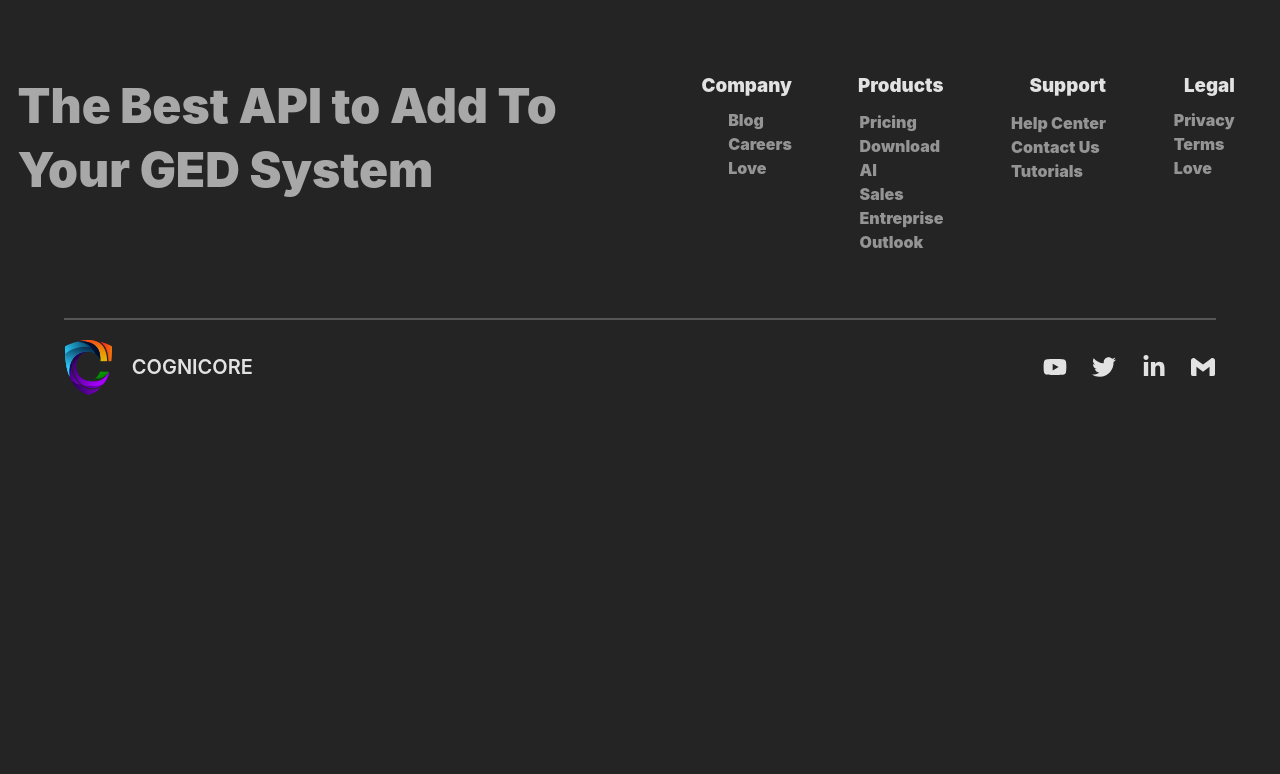
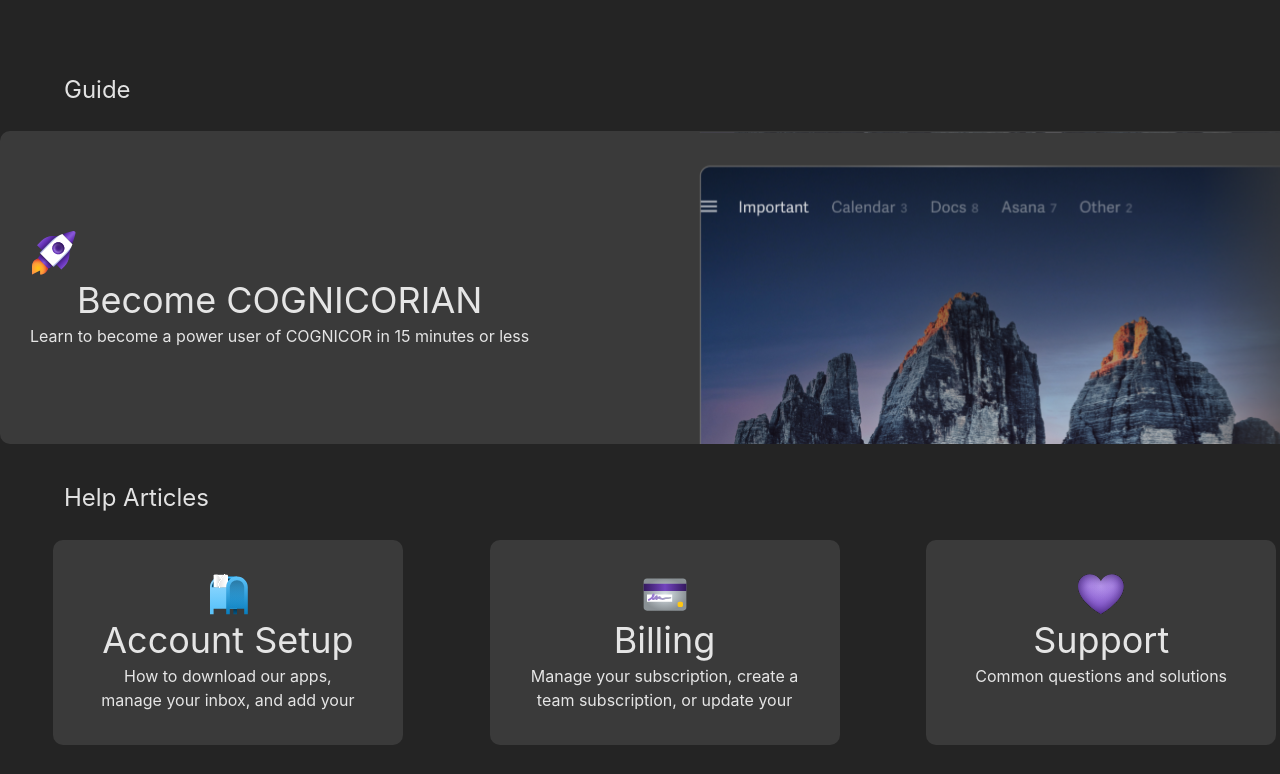
Before and after one commit to Push-force-MICROHACK/Website, a React (Vite) app: page / in a window 1280 px wide. Shown: the part 1300-2074 px from the top of the page. Before the commit the page ends 1715 px from the top, so only its background shows below. Built offline with nearby package versions, Linux system fonts and the light colour scheme; the HTML template or start-up script is replaced by a standard one.

Commit message:
des modif

```diff
--- /dev/null
+++ b/src/Components/Cards/Cards.css
@@ -0,0 +1,31 @@
+.cards{
+    width: 350px;
+    height: 205px;
+    border-radius: 10px;
+    background-color: #FFFFFF1A;
+    text-align: center;
+    display: flex;
+    flex-direction: column;
+    justify-content: center;
+    align-items: center;
+    margin-inline: 13%;
+}
+.cards .cardsimg{
+    width: 47.99px;
+    height: 43.19px;
+}
+.cards .title{
+    font-weight: 400;
+    font-size: 36px;
+    line-height: 48px;
+    text-align: center;
+}
+.cards .para{
+    max-width: 300px;
+    font-weight: 400;
+    font-size: 16px;
+    line-height: 24px;
+    text-align: center;
+    width: 334px;
+    height: 48px;
+}
--- /dev/null
+++ b/src/Components/Cards/Cards.jsx
@@ -0,0 +1,11 @@
+import React from 'react'
+import "./Cards.css"
+export default function Cards({icon, title, description}) {
+  return (
+    <div className='cards'>
+      <img src={icon} className='cardsimg' alt='erreur' />
+      <h3 className='title' > {title}</h3>
+      <p className='para' >{description}</p>
+    </div>
+  )
+}
--- a/src/Components/Footer/Footer.css
+++ b/src/Components/Footer/Footer.css
@@ -1,9 +1,17 @@
+.footersections {
+    background: linear-gradient(to right, #5CC3FA47, #5c66fa00),
+                linear-gradient(to bottom, rgba(1, 1, 2, 0.761) 0%, rgb(29, 26, 67) 70%, #5c71fa00 100%);
+    background-position: right bottom, bottom;
+    background-repeat: no-repeat;
+}
+
 .footersection{
     display: flex;
     flex-direction: row;
     width: 100%;
     justify-content: space-around;
     margin-bottom: 5%;
+
 }
 .leftside{
     width: 608px;
@@ -11,35 +19,49 @@
     font-weight: 900;
     color: rgba(255, 255, 255, 0.603);
 }
-.footertext{
- font-size: 48px;
- line-height: 64px;
-}
+.footertext {
+    font-size: 48px;
+    line-height: 64px;
+    background: linear-gradient(to right, #FFFFFF, #ffffff2f);
+    background-clip: text;
+    color: transparent;
+  }
+
 .rightside{
     display: flex;
     justify-content: space-evenly;
     width: 602px;
     padding-left: -10%;
 }
-.rightsides .title{
-    text-align: right;
-    line-height: 24px;
-    size: 16px;
-    font-weight: 900;
-    margin-bottom: 10%;
+.rightsides {
+    display: flex;
+    flex-direction: column;
+    align-items: center;
+    text-align: left;
 }
 
-.rightsides .details{
+.rightsides .title {
+    line-height: 24px;
+    font-size: 16px;
+    font-weight: 900;
+    margin-block: 10%;
+}
+
+.rightsides .details {
     display: flex;
     flex-direction: column;
-    text-align: left;
+    align-items: flex-start;
+    max-width: 400px;
+    padding-left: 0;
 }
-.rightsides .details li{
+
+.rightsides .details li {
     font-size: 16px;
     font-weight: 900;
     line-height: 24px;
     color: rgba(255, 255, 255, 0.514);
 }
+
 .line{
     width: 90%;
     height: 2px;
@@ -80,4 +102,5 @@
 .socialaccount .part2 .icon{
 width: 24px;
 height: 24px;
+cursor: pointer;
 }
--- a/src/Components/Footer/Footer.jsx
+++ b/src/Components/Footer/Footer.jsx
@@ -5,7 +5,7 @@
 import { SiGmail } from "react-icons/si";
 export default function Footer() {
   return (
-    <div>
+    <div className='footersections'>
     <div className='footersection'>
       <div className='leftside'>
         <p className='footertext'>The Best API to Add To Your GED System</p>
--- /dev/null
+++ b/src/Components/HelpGuide/HelpGuid.jsx
@@ -0,0 +1,88 @@
+import React from 'react';
+import Cards from '../Cards/Cards';
+import Coeur from "../../assets/heart.svg";
+import Credit from "../../assets/credit-card.svg";
+import DataProtection from "../../assets/DataProtection.svg";
+import lightning from "../../assets/lightning.svg";
+import postbox from "../../assets/post-box-usa.svg";
+import search from "../../assets/search.svg";
+import rocket from "../../assets/rocket.svg";
+import desktop from "../../assets/iz_desktop.svg"
+import "./HelpGuide.css";
+
+export default function HelpGuid() {
+  const data = [
+    {
+      "icon": "/assets/post-box-usa.svg",
+      "title": "Account Setup",
+      "description": "How to download our apps, manage your inbox, and add your email accounts."
+    },
+    {
+      "icon": "/assets/credit-card.svg",
+      "title": "Billing",
+      "description": "Manage your subscription, create a team subscription, or update your payment method"
+    },
+    {
+      "icon": "/assets/heart.svg",
+      "title": "Support",
+      "description": "Common questions and solutions"
+    },
+    {
+      "icon": "/assets/lightning.svg",
+      "title": "Features",
+      "description": "Overviews of our most powerful and popular features "
+    },
+    {
+      "icon": "/assets/search.svg",
+      "title": "Integrations",
+      "description": "How to integrate COGNICORE to your GED system"
+    }
+  ];
+
+  const getImage = (icon) => {
+    switch (icon) {
+      case '/assets/heart.svg':
+        return Coeur;
+      case '/assets/credit-card.svg':
+        return Credit;
+      case '/assets/DataProtection.svg':
+        return DataProtection;
+      case '/assets/lightning.svg':
+        return lightning;
+      case '/assets/post-box-usa.svg':
+        return postbox;
+      case '/assets/search.svg':
+        return search;
+      default:
+        return null;
+    }
+  };
+
+  return (
+    <div className='helpguide'>
+        <h3 className='help'>Guide</h3>
+        <div className='allguide'>
+            <div className='leftside2'>
+               <img src={rocket} alt="" className='rocket' />
+               <h4>Become COGNICORIAN</h4>
+               <p>Learn to become a power user of COGNICOR in 15 minutes or less</p>
+            </div>
+            <img src={desktop} alt="" className='desktop' />
+        </div>
+        <div className='helpsection'>
+          <h3 className='help' >Help Articles</h3>
+          <div className="card-grid">
+            {data.map((card, index) => (
+             <Cards
+               key={index}
+               icon={getImage(card.icon)}
+               title={card.title}
+               description={card.description}
+               className="cards"
+             />
+            ))}
+         </div>
+       </div>
+    </div>
+  );
+}
--- /dev/null
+++ b/src/Components/HelpGuide/HelpGuide.css
@@ -0,0 +1,60 @@
+.helpguide{
+  margin-block: 5%;
+}
+.allguide{
+  display: flex;
+  flex-direction: row;
+  justify-content: space-between;
+  align-items: center;
+  width: 1312px;
+  height: 313px;
+  background-color: #FFFFFF1A;
+  margin: auto;
+  border-radius: 10px;
+  padding-left: 30px;
+}
+.leftside2{
+  display: flex;
+  flex-direction: column;
+}
+
+.leftside2 .rocket{
+  width: 48px;
+  height: 48px;
+}
+.leftside2 h4{
+  font-size: 36px;
+  line-height: 48px;
+  font-weight: 400;
+  text-align: center;
+}
+.leftside2 p{
+  font-weight: 400;
+  font-size: 16px;
+  line-height: 24px;
+}
+.allguide .desktop{
+  width: 614px;
+  height: 312px;
+}
+.card-grid {
+    display: grid;
+    grid-template-columns: repeat(3, 1fr);
+    gap: 30px;
+}
+.help{
+  margin-left: 5%;
+  font-weight: 400;
+  font-size: 24px;
+  line-height: 32px;
+  margin-bottom: 2%;
+}
+.helpsection{
+  margin-top: 3%;
+  margin-bottom: 8%;
+}
+  @media (max-width: 768px) {
+    .card-grid {
+      grid-template-columns: repeat(2, 1fr);
+    }
+  }
--- a/src/Components/Navbar/Navbar.css
+++ b/src/Components/Navbar/Navbar.css
@@ -58,4 +58,5 @@
     overflow: hidden;
     font-size: 16px;
     font-weight: 500;
+    cursor: pointer;
 }
--- a/src/Components/Navbar/Navbar.jsx
+++ b/src/Components/Navbar/Navbar.jsx
@@ -14,7 +14,7 @@
         <li className='feature'>Pricing</li>
       </ul>
       <div className='buttons'>
-        <button className='button '>Get Started</button>
+        <button className='button '>Get your Api</button>
       </div>
     </div>
   )
--- a/src/Pages/Home/Home.jsx
+++ b/src/Pages/Home/Home.jsx
@@ -1,11 +1,13 @@
 import React from 'react'
 import Description from '../../Components/Description/Description'
 import Iframe from '../../Components/Iframe/Iframe'
+import HelpGuid from '../../Components/HelpGuide/HelpGuid'
 export default function Home() {
   return (
     <div>
      <Description/>
      <Iframe/>
+     <HelpGuid/>
     </div>
   )
 }
```
Also changed, not shown: src/assets/search.svg (added).
